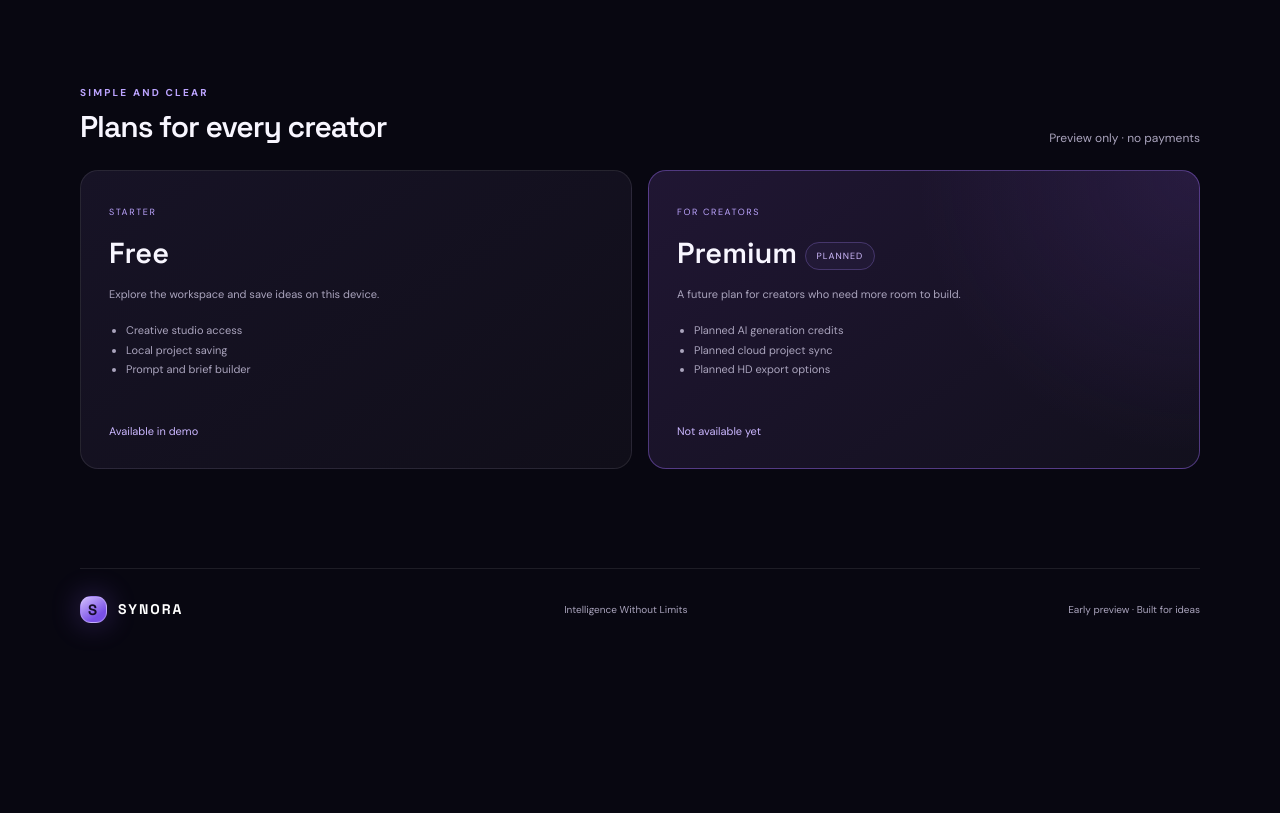
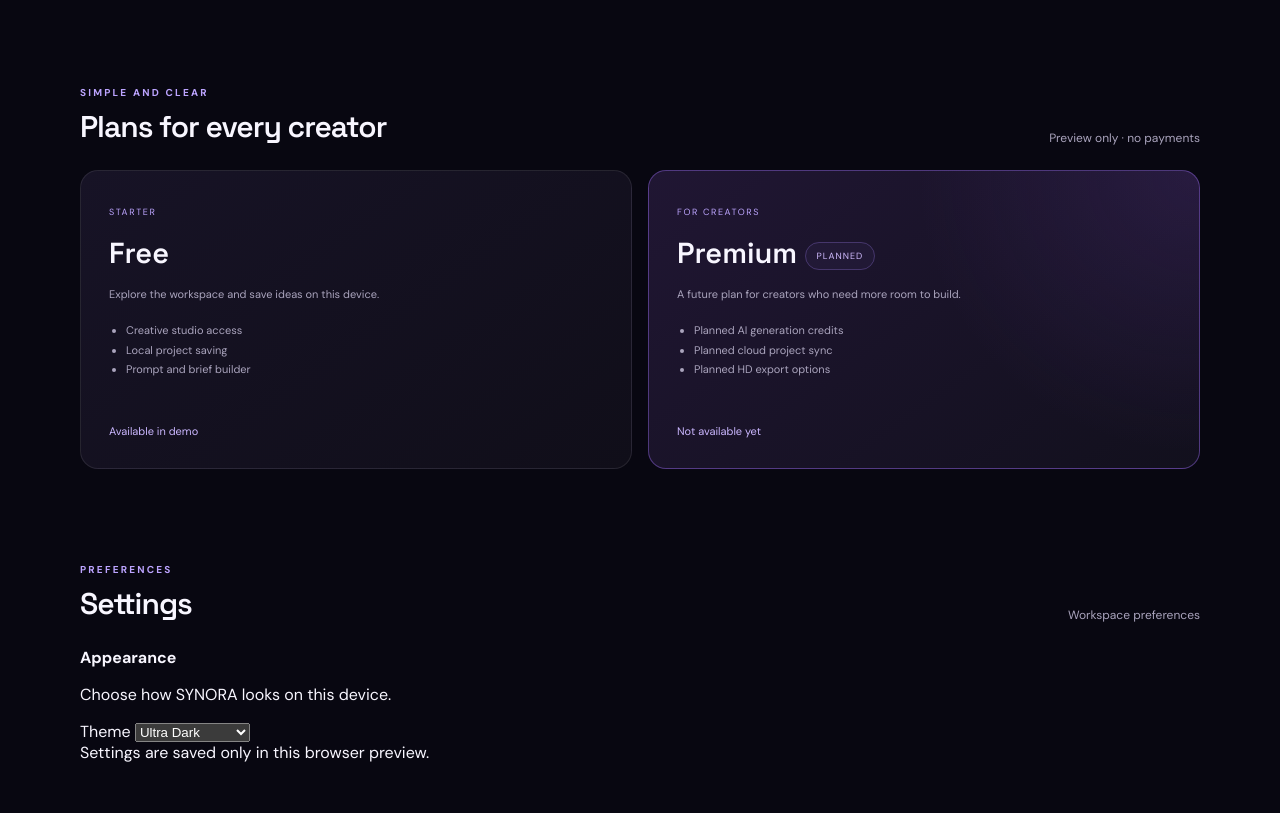
Before and after one commit to dbil0368-ui/alltoolshub, a plain HTML site: page synora/index.html in a window 1280 px wide. Shown: the part 1968-2781 px from the top of the page. Before the commit the page ends 2623 px from the top, so only its background shows below. Drawn offline with Linux system fonts and the light colour scheme.

Commit message:
Add SYNORA Settings section and navigation link

```diff
--- a/synora/index.html
+++ b/synora/index.html
@@ -12,7 +12,7 @@
   <div class="ambient ambient-one"></div><div class="ambient ambient-two"></div>
   <header class="topbar">
     <a class="brand" href="#" aria-label="SYNORA home"><span class="brand-mark">S</span><span>SYNORA</span><span class="ultra-label">ULTRA</span></a>
-    <nav class="desktop-nav" id="mainNav" aria-label="Main navigation"><a href="#studios">Studios</a><a href="#projects">My projects</a><a href="#plans">Plans</a></nav>
+    <nav class="desktop-nav" id="mainNav" aria-label="Main navigation"><a href="#studios">Studios</a><a href="#projects">My projects</a><a href="#plans">Plans</a><a href="#settings">Settings</a></nav>
     <div class="top-actions"><span class="status"><i></i> Creative workspace</span><button class="profile" id="profileBtn" aria-label="Profile">G</button><button class="menu-toggle" id="menuToggle" aria-label="Open navigation menu" aria-expanded="false" aria-controls="mainNav"><span></span><span></span><span></span></button></div>
   </header>
 
@@ -67,6 +67,16 @@
         <article class="plan-card featured"><span class="plan-label">FOR CREATORS</span><h3>Premium <span class="soon">PLANNED</span></h3><p>A future plan for creators who need more room to build.</p><ul><li>Planned AI generation credits</li><li>Planned cloud project sync</li><li>Planned HD export options</li></ul><span class="plan-action">Not available yet</span></article>
       </div>
     </section>
+    <section class="section settings-section" id="settings">
+      <div class="section-head"><div><div class="eyebrow">PREFERENCES</div><h2>Settings</h2></div><span class="muted">Workspace preferences</span></div>
+      <div class="settings-panel">
+        <div><b>Appearance</b><p>Choose how SYNORA looks on this device.</p></div>
+        <label class="setting-control" for="themeSelect">Theme
+          <select id="themeSelect"><option value="dark">Ultra Dark</option><option value="midnight">Midnight Purple</option></select>
+        </label>
+        <div class="settings-note">Settings are saved only in this browser preview.</div>
+      </div>
+    </section>
     <footer><a class="brand footer-brand" href="#"><span class="brand-mark">S</span><span>SYNORA</span></a><span>Intelligence Without Limits</span><span>Early preview · Built for ideas</span></footer>
   </main>
   <script src="app.js"></script>
```
